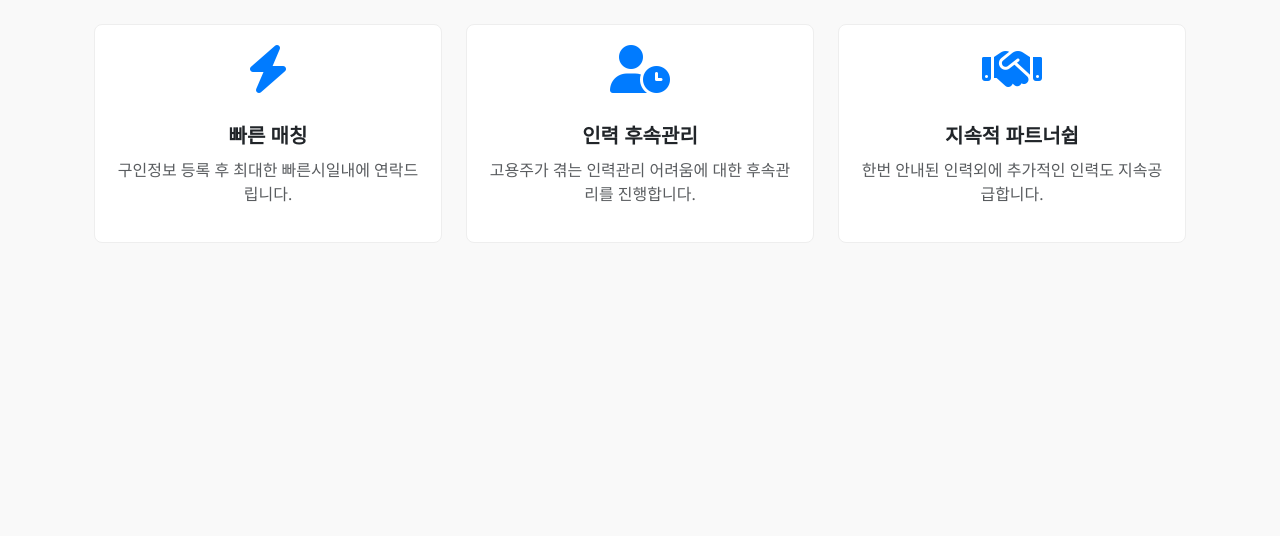
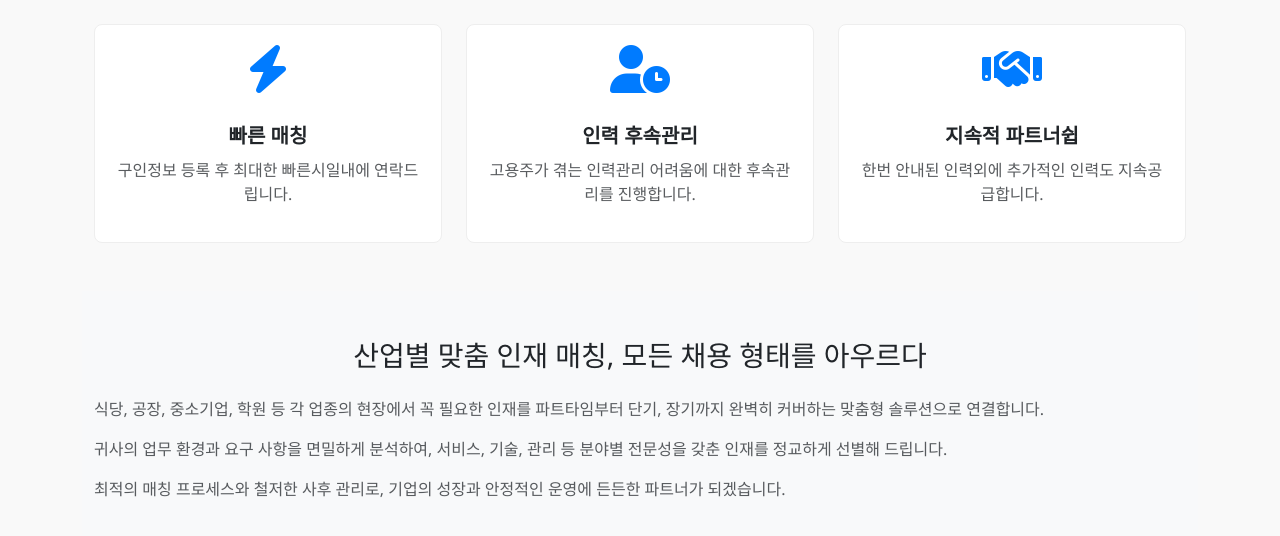
Before and after one commit to conadeli/Jobads, a plain HTML site: page index.html in a window 1280 px wide. Shown: the part 424-960 px from the top of the page. Before the commit the page ends 800 px from the top, so only its background shows below. Drawn offline with nearby package versions, Linux system fonts and the light colour scheme; a small style sheet from the web is missing.

Commit message:
Add files via upload

```diff
--- a/index.html
+++ b/index.html
@@ -101,6 +101,26 @@
           </div>
         </div>
       </section>
+  <!-- 새 섹션: 산업별 맞춤 인재 매칭 ... -->
+  <section class="py-5 bg-light">
+    <div class="container">
+      <h3 class="text-center mb-4">산업별 맞춤 인재 매칭, 모든 채용 형태를 아우르다</h3>
+      <p class="text-muted">
+        식당, 공장, 중소기업, 학원 등 각 업종의 현장에서 꼭 필요한 인재를 파트타임부터 단기, 장기까지 완벽히 커버하는 맞춤형 솔루션으로 연결합니다.
+      </p>
+      <p class="text-muted">
+        귀사의 업무 환경과 요구 사항을 면밀하게 분석하여, 서비스, 기술, 관리 등 분야별 전문성을 갖춘 인재를 정교하게 선별해 드립니다.
+      </p>
+      <p class="text-muted mb-0">
+        최적의 매칭 프로세스와 철저한 사후 관리로, 기업의 성장과 안정적인 운영에 든든한 파트너가 되겠습니다.
+      </p>
+    </div>
+  </section>
+
+  <!-- Bootstrap JS Bundle -->
+  <script src="https://cdn.jsdelivr.net/npm/bootstrap@5.3.0/dist/js/bootstrap.bundle.min.js"></script>
+</body>
+</html>
     </div>
 
     <!-- 구인정보 등록 페이지 섹션 (초기에는 숨김 처리) -->
```
